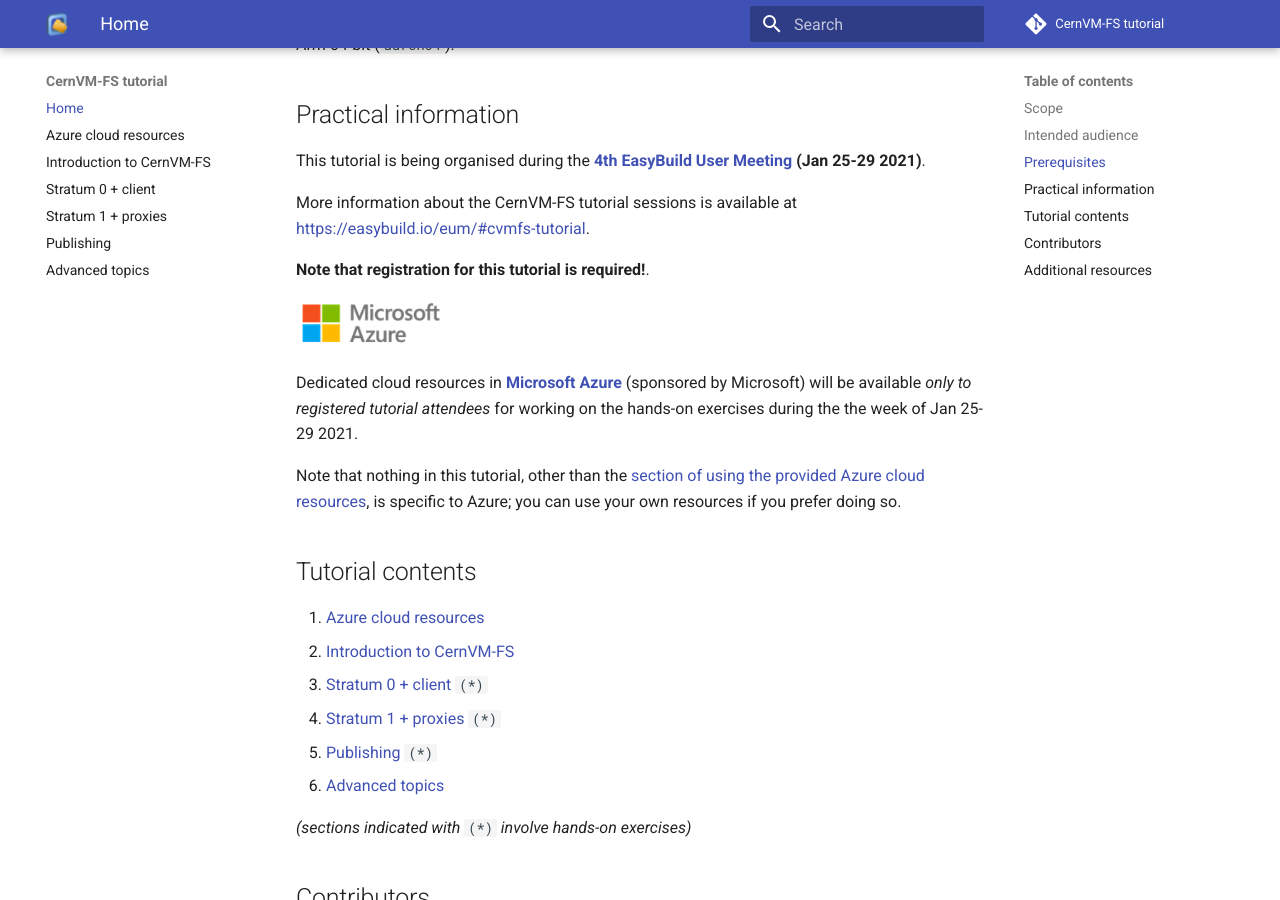
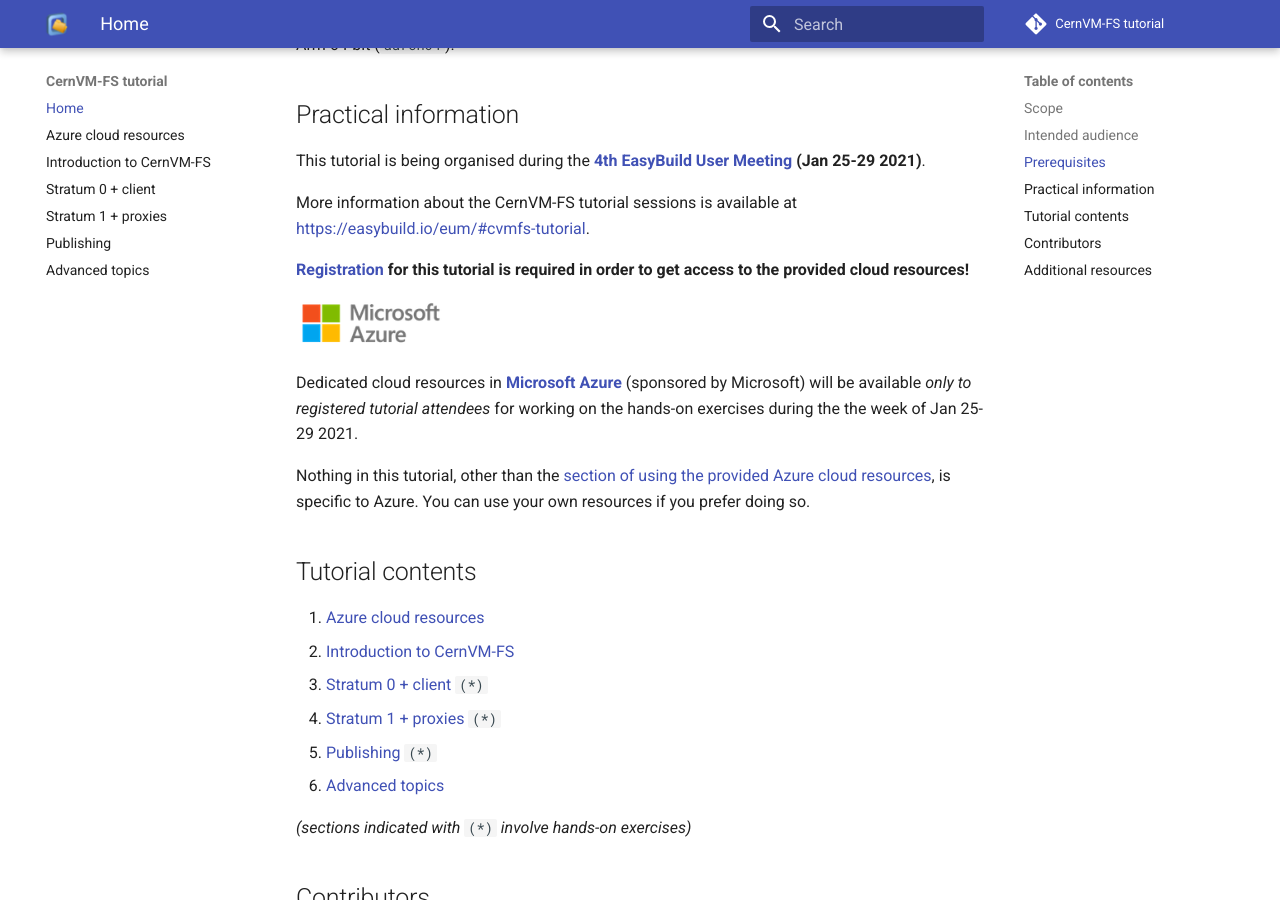
Before and after one commit to cvmfs-contrib/cvmfs-tutorial-2021, an MkDocs documentation site: the page built from docs/index.md, in a window 1280 px wide and 900 px high, scrolled down 1144 px. Built offline with MkDocs 1.6.1 and Material for MkDocs 9.7.7, drawn with Linux system fonts in a browser that asks for light colours; comment, search, counter and statistics services are not loaded.

Commit message:
minor tweaks on landing page

```diff
--- a/docs/index.md
+++ b/docs/index.md
@@ -50,16 +50,16 @@
 More information about the CernVM-FS tutorial sessions is available at [https://easybuild.io/eum/#cvmfs-tutorial](https://easybuild.io/eum/#cvmfs-tutorial).
 
 
-**Note that registration for this tutorial is required!**.
+**[Registration](https://easybuild.io/eum/#registration) for this tutorial is required in order to get access to the provided cloud resources!**
 
 <img src="img/microsoft_azure_logo.png" alt="Microsoft Azure logo" width="150px"/></br>
 
 Dedicated cloud resources in **[Microsoft Azure](https://azure.microsoft.com)** (sponsored by Microsoft) will be available *only
 to registered tutorial attendees* for working on the hands-on exercises during the the week of Jan 25-29 2021.
 
-Note that nothing in this tutorial, other than the [section of using the provided
-Azure cloud resources](00_azure_cloud_resources.md), is specific to Azure;
-you can use your own resources if you prefer doing so.
+Nothing in this tutorial, other than the [section of using the provided
+Azure cloud resources](00_azure_cloud_resources.md), is specific to Azure.
+You can use your own resources if you prefer doing so.
 
 
 ## Tutorial contents
```
